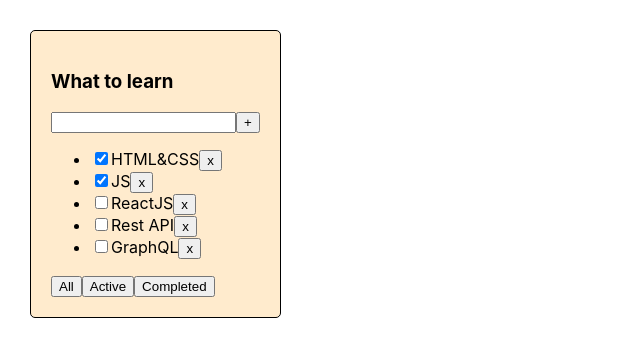
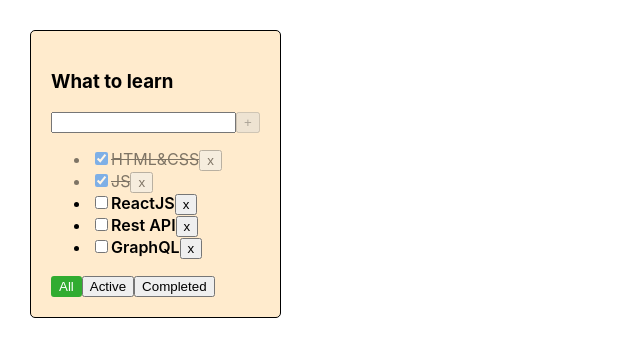
Before and after one commit to NatYarm/todolist, a React (Create React App) app: page / in a window 1280 px wide. Shown: the top 356 px of the page, without its empty margins (0-640 px from the left). Built offline with nearby package versions, Linux system fonts and the light colour scheme.

Commit message:
Add new task functionality, change task status functionality and style active buttons and list titles

```diff
--- a/src/App.tsx
+++ b/src/App.tsx
@@ -1,4 +1,4 @@
-import { useState } from 'react';
+import { ChangeEvent, useState } from 'react';
 import { v1 } from 'uuid';
 import './App.css';
 import Todolist from './components/Todolist';
@@ -26,6 +26,11 @@ function App() {
     tasksForTodolist = tasks.filter(t => t.isDone === true);
   }
 
+  const addTask = (title: string) => {
+    const newTask = { id: v1(), title, isDone: false };
+    setTasks([newTask, ...tasks]);
+  };
+
   const changeFilter = (filterValue: FilterValuesType) => {
     setFilterValue(filterValue);
   };
@@ -35,13 +40,20 @@ function App() {
     setTasks(filteredTasks);
   };
 
+  const changeTaskStatus = (taskId: string, isDone: boolean) => {
+    setTasks(tasks.map(t => (t.id === taskId ? { ...t, isDone } : t)));
+  };
+
   return (
     <div className="App">
       <Todolist
-        title="What to learn"
+        todoListTitle="What to learn"
         tasks={tasksForTodolist}
+        filterValue={filterValue}
+        addTask={addTask}
         removeTask={removeTask}
         changeFilter={changeFilter}
+        changeTaskStatus={changeTaskStatus}
       />
     </div>
   );
--- a/src/components/Todolist.tsx
+++ b/src/components/Todolist.tsx
@@ -1,3 +1,4 @@
+import { useState, KeyboardEvent } from 'react';
 import { FilterValuesType } from '../App';
 
 export type TaskType = {
@@ -7,25 +8,74 @@ export type TaskType = {
 };
 
 type PropsType = {
-  title: string;
+  todoListTitle: string;
   tasks: Array<TaskType>;
+  filterValue: FilterValuesType;
+  addTask: (taskTitle: string) => void;
   removeTask: (taskId: string) => void;
   changeFilter: (filterValue: FilterValuesType) => void;
+  changeTaskStatus: (taskId: string, isDone: boolean) => void;
 };
 
 const Todolist = (props: PropsType) => {
-  const { tasks, title, removeTask, changeFilter } = props;
+  const {
+    tasks,
+    todoListTitle,
+    filterValue,
+    removeTask,
+    changeFilter,
+    changeTaskStatus,
+    addTask,
+  } = props;
+
+  const [taskTitle, setTaskTitle] = useState('');
+  const [inputError, setInputError] = useState(false);
+
+  const inputChangeHandler = (e: React.FormEvent<HTMLInputElement>) => {
+    setTaskTitle(e.currentTarget.value);
+    inputError && setInputError(false);
+  };
+
+  const addTaskHandler = () => {
+    const trimmedTask = taskTitle.trim();
+    if (trimmedTask) {
+      addTask(taskTitle);
+    } else {
+      setInputError(true);
+    }
+    setTaskTitle('');
+  };
+
+  const addTaskOnKeyDown = (e: KeyboardEvent<HTMLInputElement>) => {
+    if (e.key === 'Enter' && taskTitle) {
+      addTaskHandler();
+    }
+  };
+
   return (
     <div className="todoList">
-      <h3>{title}</h3>
+      <h3>{todoListTitle}</h3>
       <div>
-        <input />
-        <button>+</button>
+        <input
+          value={taskTitle}
+          onChange={inputChangeHandler}
+          onKeyDown={addTaskOnKeyDown}
+        />
+        <button onClick={addTaskHandler} disabled={!taskTitle}>
+          +
+        </button>
+        {inputError && <p className="error-msg">Title is required</p>}
       </div>
+
+      {tasks.length ? (
         <ul>
           {tasks.map(t => (
-          <li key={t.id}>
-            <input type="checkbox" checked={t.isDone} />
+            <li key={t.id} className={t.isDone ? 'task-done' : 'task'}>
+              <input
+                type="checkbox"
+                checked={t.isDone}
+                onChange={e => changeTaskStatus(t.id, e.currentTarget.checked)}
+              />
               <span>{t.title}</span>
               <button
                 onClick={() => {
@@ -37,11 +87,16 @@ const Todolist = (props: PropsType) => {
             </li>
           ))}
         </ul>
+      ) : (
+        <span>Tasks list is empty</span>
+      )}
+
       <div>
         <button
           onClick={() => {
             changeFilter('all');
           }}
+          className={filterValue === 'all' ? 'btn-active' : ''}
         >
           All
         </button>
@@ -49,6 +104,7 @@ const Todolist = (props: PropsType) => {
           onClick={() => {
             changeFilter('active');
           }}
+          className={filterValue === 'active' ? 'btn-active' : ''}
         >
           Active
         </button>
@@ -56,6 +112,7 @@ const Todolist = (props: PropsType) => {
           onClick={() => {
             changeFilter('completed');
           }}
+          className={filterValue === 'completed' ? 'btn-active' : ''}
         >
           Completed
         </button>
```
Lines whose indentation alone changed are shown as unchanged.
